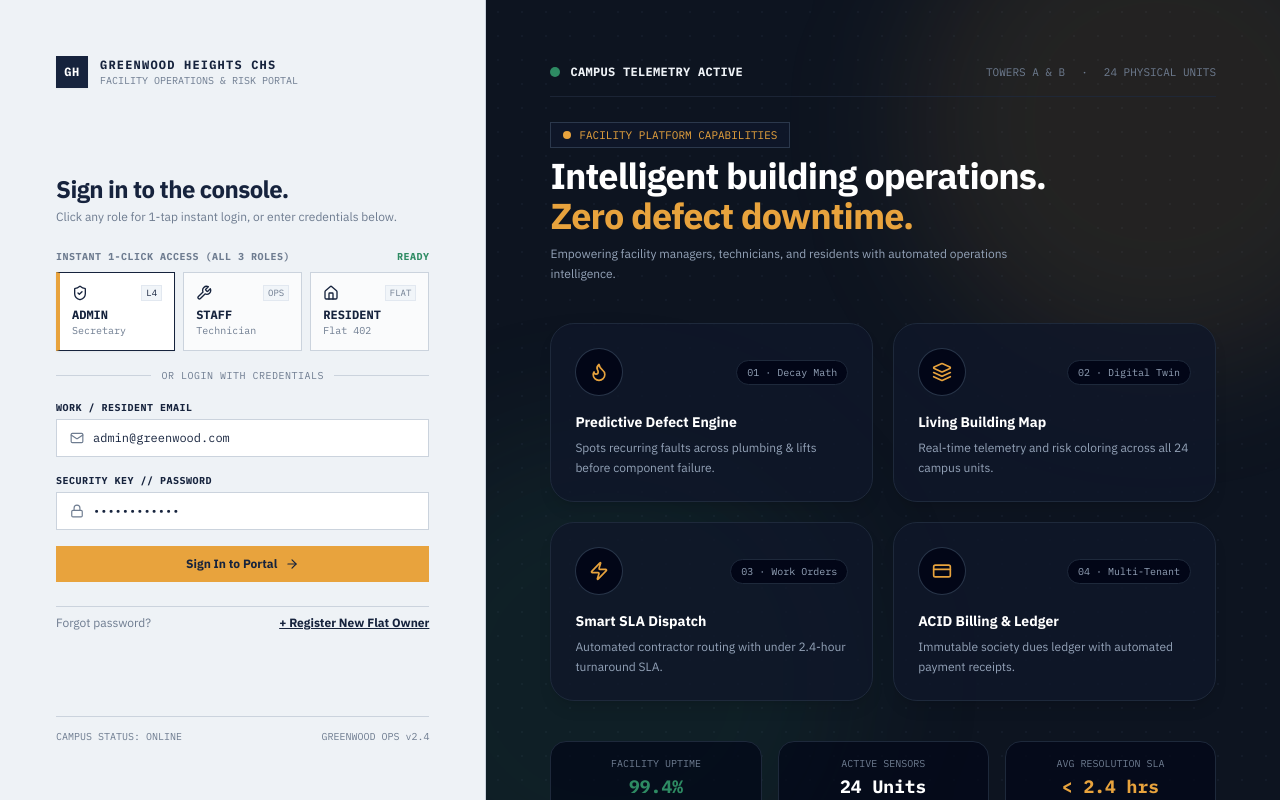
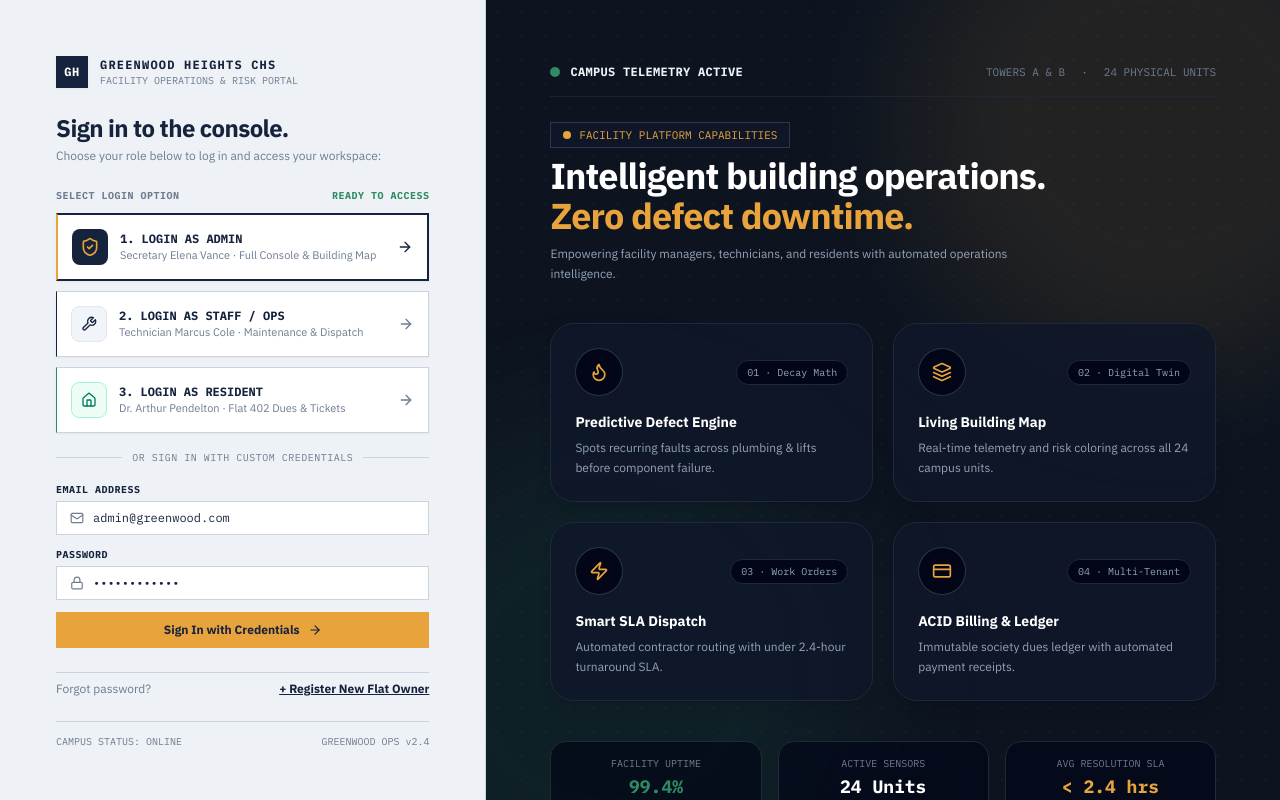
Before and after one commit to RidhimaSharma11404/society-maintenance-tracker, a React (Vite) app in the folder frontend/: page / in a window 1280 px wide. Built offline with nearby package versions, Linux system fonts and the light colour scheme.

Commit message:
feat: default to prominent 3-role login landing screen and seamless workspace routing

```diff
--- a/frontend/src/context/AuthContext.jsx
+++ b/frontend/src/context/AuthContext.jsx
@@ -1,47 +1,23 @@
-import React, { createContext, useContext, useState, useEffect } from 'react';
+import React, { createContext, useContext, useState } from 'react';
 import api from '../services/api';
 
 const AuthContext = createContext(null);
 
 export const AuthProvider = ({ children }) => {
-  const [user, setUser] = useState(() => {
-    const savedUser = localStorage.getItem('society_auth_user');
-    try {
-      return savedUser ? JSON.parse(savedUser) : null;
-    } catch {
-      return null;
-    }
-  });
-  const [token, setToken] = useState(() => localStorage.getItem('society_auth_token') || null);
-  const [loading, setLoading] = useState(true);
-
-  useEffect(() => {
-    const verifyUser = async () => {
-      if (token) {
-        try {
-          const res = await api.get('/auth/me');
-          const verifiedUser = res?.data?.user || res?.user || res?.data;
-          if (verifiedUser) {
-            setUser(verifiedUser);
-            localStorage.setItem('society_auth_user', JSON.stringify(verifiedUser));
-          }
-        } catch {
-          // Keep current state
-        }
-      }
-      setLoading(false);
-    };
-
-    verifyUser();
-  }, [token]);
+  // Start with null so the Login page is always the first screen when opening the site
+  const [user, setUser] = useState(null);
+  const [token, setToken] = useState(null);
+  const [loading, setLoading] = useState(false);
 
   const login = async (email, password) => {
+    setLoading(true);
+    try {
       const res = await api.post('/auth/login', { email, password });
       const authUser = res?.data?.user || res?.user || (res?.data?.role ? res.data : null);
       const authToken = res?.data?.token || res?.token || `token_${Date.now()}`;
 
       if (!authUser) {
-      throw new Error('Invalid email or password.');
+        throw new Error('Invalid credentials.');
       }
 
       setToken(authToken);
@@ -49,9 +25,14 @@ export const AuthProvider = ({ children }) => {
       localStorage.setItem('society_auth_token', authToken);
       localStorage.setItem('society_auth_user', JSON.stringify(authUser));
       return authUser;
+    } finally {
+      setLoading(false);
+    }
   };
 
   const register = async (userData) => {
+    setLoading(true);
+    try {
       const res = await api.post('/auth/register', userData);
       const authUser = res?.data?.user || res?.user || (res?.data?.role ? res.data : null);
       const authToken = res?.data?.token || res?.token || `token_${Date.now()}`;
@@ -65,6 +46,9 @@ export const AuthProvider = ({ children }) => {
       localStorage.setItem('society_auth_token', authToken);
       localStorage.setItem('society_auth_user', JSON.stringify(authUser));
       return authUser;
+    } finally {
+      setLoading(false);
+    }
   };
 
   const logout = () => {
--- a/frontend/src/pages/Login.jsx
+++ b/frontend/src/pages/Login.jsx
@@ -12,8 +12,8 @@ import {
   CreditCard,
   Flame,
   Layers,
-  CheckCircle2,
-  UserCheck
+  Sparkles,
+  CheckCircle2
 } from 'lucide-react';
 
 export const Login = ({ onNavigateToRegister, onLoginSuccess }) => {
@@ -23,35 +23,33 @@ export const Login = ({ onNavigateToRegister, onLoginSuccess }) => {
   const [email, setEmail] = useState('admin@greenwood.com');
   const [password, setPassword] = useState('Password123!');
   const [loading, setLoading] = useState(false);
-  const [selectedRole, setSelectedRole] = useState('admin');
+  const [activeRole, setActiveRole] = useState('admin');
 
-  const handleSubmit = async (e) => {
-    e.preventDefault();
+  const handleRoleLogin = async (role, roleEmail) => {
+    setActiveRole(role);
+    setEmail(roleEmail);
+    setPassword('Password123!');
     setLoading(true);
     try {
-      const loggedUser = await login(email, password);
-      toastSuccess(`Authenticated as ${loggedUser.name} (${loggedUser.role.toUpperCase()}).`);
-      window.history.pushState({}, '', '/');
+      const loggedUser = await login(roleEmail, 'Password123!');
+      toastSuccess(`Signed in as ${loggedUser.name} (${role.toUpperCase()}).`);
       if (onLoginSuccess) onLoginSuccess();
     } catch (err) {
-      toastError(err.message || 'Login failed. Please check your credentials.');
+      toastError(err.message || 'Login failed.');
     } finally {
       setLoading(false);
     }
   };
 
-  const handleQuickLogin = async (role, demoEmail) => {
-    setSelectedRole(role);
-    setEmail(demoEmail);
-    setPassword('Password123!');
+  const handleFormSubmit = async (e) => {
+    e.preventDefault();
     setLoading(true);
     try {
-      const loggedUser = await login(demoEmail, 'Password123!');
-      toastSuccess(`Logged in as ${loggedUser.name} (${role.toUpperCase()}).`);
-      window.history.pushState({}, '', '/');
+      const loggedUser = await login(email, password);
+      toastSuccess(`Signed in as ${loggedUser.name} (${loggedUser.role.toUpperCase()}).`);
       if (onLoginSuccess) onLoginSuccess();
     } catch (err) {
-      toastError(err.message || 'Instant login failed.');
+      toastError(err.message || 'Login failed. Please check your credentials.');
     } finally {
       setLoading(false);
     }
@@ -111,94 +109,105 @@ export const Login = ({ onNavigateToRegister, onLoginSuccess }) => {
         </div>
 
         {/* Center Main Form Block */}
-        <div className="max-w-sm w-full mx-auto my-auto py-8 space-y-6">
+        <div className="max-w-sm w-full mx-auto my-auto py-6 space-y-6">
           <div>
             <h1 className="text-2xl font-bold font-sans text-[#16233D] tracking-tight">
               Sign in to the console.
             </h1>
             <p className="text-xs text-[#6E7C90] mt-1 font-sans">
-              Click any role for 1-tap instant login, or enter credentials below.
+              Choose your role below to log in and access your workspace:
             </p>
           </div>
 
-          {/* 1-Click Instant Demo Login for ALL THREE ROLES */}
-          <div className="space-y-2">
+          {/* THREE PRIMARY 1-CLICK ROLE LOGIN BUTTONS */}
+          <div className="space-y-2.5">
             <div className="flex items-center justify-between text-[10px] font-mono font-bold uppercase tracking-wider text-[#6E7C90]">
-              <span>INSTANT 1-CLICK ACCESS (ALL 3 ROLES)</span>
-              <span className="text-[#2E8B63] font-mono font-bold">READY</span>
+              <span>SELECT LOGIN OPTION</span>
+              <span className="text-[#2E8B63] font-mono font-bold">READY TO ACCESS</span>
             </div>
-            <div className="grid grid-cols-3 gap-2">
-              {/* Role 1: Admin */}
+
+            {/* Option 1: Admin */}
             <button
               type="button"
               disabled={loading}
-                onClick={() => handleQuickLogin('admin', 'admin@greenwood.com')}
-                className={`p-3 text-left border transition-all cursor-pointer ${
-                  selectedRole === 'admin'
-                    ? 'bg-white border-[#16233D] border-l-4 border-l-[#E8A33D] shadow-sm'
-                    : 'bg-white/70 hover:bg-white border-[#CBD3DD] text-[#6E7C90]'
-                }`}
+              onClick={() => handleRoleLogin('admin', 'admin@greenwood.com')}
+              className="w-full p-3.5 bg-white hover:bg-[#F8FAFC] active:scale-[0.99] border-2 border-[#16233D] border-l-6 border-l-[#E8A33D] flex items-center justify-between transition-all cursor-pointer shadow-sm group text-left"
             >
-                <div className="flex items-center justify-between mb-1.5">
-                  <ShieldCheck className="w-4 h-4 text-[#16233D]" />
-                  <span className="text-[9px] font-mono px-1 py-0.2 bg-slate-100 border border-slate-200">L4</span>
+              <div className="flex items-center gap-3">
+                <div className="w-9 h-9 rounded-lg bg-[#16233D] text-white flex items-center justify-center">
+                  <ShieldCheck className="w-5 h-5 text-[#E8A33D]" />
                 </div>
-                <div className="text-xs font-bold font-mono text-[#16233D]">ADMIN</div>
-                <div className="text-[10px] font-mono text-[#6E7C90]">Secretary</div>
+                <div>
+                  <div className="text-xs font-bold font-mono text-[#16233D] group-hover:text-[#E8A33D] transition-colors">
+                    1. LOGIN AS ADMIN
+                  </div>
+                  <div className="text-[11px] text-[#6E7C90]">
+                    Secretary Elena Vance · Full Console & Building Map
+                  </div>
+                </div>
+              </div>
+              <ArrowRight className="w-4 h-4 text-[#16233D] group-hover:translate-x-1 transition-transform" />
             </button>
 
-              {/* Role 2: Staff */}
+            {/* Option 2: Staff */}
             <button
               type="button"
               disabled={loading}
-                onClick={() => handleQuickLogin('staff', 'staff@greenwood.com')}
-                className={`p-3 text-left border transition-all cursor-pointer ${
-                  selectedRole === 'staff'
-                    ? 'bg-white border-[#16233D] border-l-4 border-l-[#E8A33D] shadow-sm'
-                    : 'bg-white/70 hover:bg-white border-[#CBD3DD] text-[#6E7C90]'
-                }`}
+              onClick={() => handleRoleLogin('staff', 'staff@greenwood.com')}
+              className="w-full p-3.5 bg-white hover:bg-[#F8FAFC] active:scale-[0.99] border border-[#CBD3DD] hover:border-[#16233D] border-l-6 border-l-[#16233D] flex items-center justify-between transition-all cursor-pointer shadow-sm group text-left"
             >
-                <div className="flex items-center justify-between mb-1.5">
+              <div className="flex items-center gap-3">
+                <div className="w-9 h-9 rounded-lg bg-slate-100 border border-slate-200 text-[#16233D] flex items-center justify-center">
                   <Wrench className="w-4 h-4 text-[#16233D]" />
-                  <span className="text-[9px] font-mono px-1 py-0.2 bg-slate-100 border border-slate-200">OPS</span>
                 </div>
-                <div className="text-xs font-bold font-mono text-[#16233D]">STAFF</div>
-                <div className="text-[10px] font-mono text-[#6E7C90]">Technician</div>
+                <div>
+                  <div className="text-xs font-bold font-mono text-[#16233D] group-hover:text-[#E8A33D] transition-colors">
+                    2. LOGIN AS STAFF / OPS
+                  </div>
+                  <div className="text-[11px] text-[#6E7C90]">
+                    Technician Marcus Cole · Maintenance & Dispatch
+                  </div>
+                </div>
+              </div>
+              <ArrowRight className="w-4 h-4 text-[#6E7C90] group-hover:translate-x-1 transition-transform" />
             </button>
 
-              {/* Role 3: Resident */}
+            {/* Option 3: Resident */}
             <button
               type="button"
               disabled={loading}
-                onClick={() => handleQuickLogin('resident', 'resident@greenwood.com')}
-                className={`p-3 text-left border transition-all cursor-pointer ${
-                  selectedRole === 'resident'
-                    ? 'bg-white border-[#16233D] border-l-4 border-l-[#E8A33D] shadow-sm'
-                    : 'bg-white/70 hover:bg-white border-[#CBD3DD] text-[#6E7C90]'
-                }`}
+              onClick={() => handleRoleLogin('resident', 'resident@greenwood.com')}
+              className="w-full p-3.5 bg-white hover:bg-[#F8FAFC] active:scale-[0.99] border border-[#CBD3DD] hover:border-[#16233D] border-l-6 border-l-[#2E8B63] flex items-center justify-between transition-all cursor-pointer shadow-sm group text-left"
             >
-                <div className="flex items-center justify-between mb-1.5">
-                  <Home className="w-4 h-4 text-[#16233D]" />
-                  <span className="text-[9px] font-mono px-1 py-0.2 bg-slate-100 border border-slate-200">FLAT</span>
+              <div className="flex items-center gap-3">
+                <div className="w-9 h-9 rounded-lg bg-emerald-50 border border-emerald-200 text-emerald-700 flex items-center justify-center">
+                  <Home className="w-4 h-4 text-emerald-700" />
                 </div>
-                <div className="text-xs font-bold font-mono text-[#16233D]">RESIDENT</div>
-                <div className="text-[10px] font-mono text-[#6E7C90]">Flat 402</div>
+                <div>
+                  <div className="text-xs font-bold font-mono text-[#16233D] group-hover:text-[#2E8B63] transition-colors">
+                    3. LOGIN AS RESIDENT
+                  </div>
+                  <div className="text-[11px] text-[#6E7C90]">
+                    Dr. Arthur Pendelton · Flat 402 Dues & Tickets
+                  </div>
+                </div>
+              </div>
+              <ArrowRight className="w-4 h-4 text-[#6E7C90] group-hover:translate-x-1 transition-transform" />
             </button>
           </div>
-          </div>
 
-          <div className="relative flex items-center justify-center my-1">
+          <div className="relative flex items-center justify-center my-2">
             <div className="border-t border-[#CBD3DD] w-full" />
             <span className="bg-[#EEF2F6] px-2.5 text-[10px] font-mono text-[#6E7C90] uppercase tracking-wider absolute">
-              OR LOGIN WITH CREDENTIALS
+              OR SIGN IN WITH CUSTOM CREDENTIALS
             </span>
           </div>
 
-          {/* Credentials Form */}
-          <form className="space-y-4" onSubmit={handleSubmit}>
+          {/* Custom Credentials Form */}
+          <form className="space-y-3" onSubmit={handleFormSubmit}>
             <div className="space-y-1">
               <label className="block text-[10px] font-mono font-bold uppercase tracking-wider text-[#16233D]">
-                WORK / RESIDENT EMAIL
+                EMAIL ADDRESS
               </label>
               <div className="relative">
                 <Mail className="w-3.5 h-3.5 text-[#6E7C90] absolute left-3.5 top-1/2 -translate-y-1/2 pointer-events-none" />
@@ -208,14 +217,14 @@ export const Login = ({ onNavigateToRegister, onLoginSuccess }) => {
                   value={email}
                   onChange={(e) => setEmail(e.target.value)}
                   placeholder="name@greenwood.com"
-                  className="w-full pl-9 pr-3.5 py-2.5 bg-white border border-[#CBD3DD] focus:border-[#16233D] text-xs font-mono text-[#16233D] placeholder-[#6E7C90]/60 outline-none transition-colors"
+                  className="w-full pl-9 pr-3.5 py-2 bg-white border border-[#CBD3DD] focus:border-[#16233D] text-xs font-mono text-[#16233D] placeholder-[#6E7C90]/60 outline-none transition-colors"
                 />
               </div>
             </div>
 
             <div className="space-y-1">
               <label className="block text-[10px] font-mono font-bold uppercase tracking-wider text-[#16233D]">
-                SECURITY KEY // PASSWORD
+                PASSWORD
               </label>
               <div className="relative">
                 <Lock className="w-3.5 h-3.5 text-[#6E7C90] absolute left-3.5 top-1/2 -translate-y-1/2 pointer-events-none" />
@@ -225,7 +234,7 @@ export const Login = ({ onNavigateToRegister, onLoginSuccess }) => {
                   value={password}
                   onChange={(e) => setPassword(e.target.value)}
                   placeholder="••••••••••••"
-                  className="w-full pl-9 pr-3.5 py-2.5 bg-white border border-[#CBD3DD] focus:border-[#16233D] text-xs font-mono text-[#16233D] placeholder-[#6E7C90]/60 outline-none transition-colors"
+                  className="w-full pl-9 pr-3.5 py-2 bg-white border border-[#CBD3DD] focus:border-[#16233D] text-xs font-mono text-[#16233D] placeholder-[#6E7C90]/60 outline-none transition-colors"
                 />
               </div>
             </div>
@@ -234,20 +243,20 @@ export const Login = ({ onNavigateToRegister, onLoginSuccess }) => {
             <button
               type="submit"
               disabled={loading}
-              className="w-full py-2.5 px-4 bg-[#E8A33D] hover:bg-[#d97d15] active:scale-98 text-[#16233D] text-xs font-sans font-bold transition-all cursor-pointer shadow-xs disabled:opacity-50 flex items-center justify-center gap-2 mt-2"
+              className="w-full py-2.5 px-4 bg-[#E8A33D] hover:bg-[#d97d15] active:scale-98 text-[#16233D] text-xs font-sans font-bold transition-all cursor-pointer shadow-xs disabled:opacity-50 flex items-center justify-center gap-2 mt-1"
             >
-              <span>{loading ? 'Authenticating...' : 'Sign In to Portal'}</span>
+              <span>{loading ? 'Authenticating...' : 'Sign In with Credentials'}</span>
               <ArrowRight className="w-3.5 h-3.5 text-[#16233D]" />
             </button>
           </form>
 
-          {/* Sublinks: Registration link is prominent & functional */}
+          {/* Sublinks */}
           <div className="pt-2 flex items-center justify-between text-xs text-[#6E7C90] border-t border-[#CBD3DD]">
             <a
               href="#forgot"
               onClick={(e) => {
                 e.preventDefault();
-                alert('Please contact Society Secretary at admin@greenwood.com for password reset assistance.');
+                alert('Default password for all demo accounts is: Password123!');
               }}
               className="hover:text-[#16233D] transition-colors"
             >
```
Lines whose indentation alone changed are shown as unchanged.
